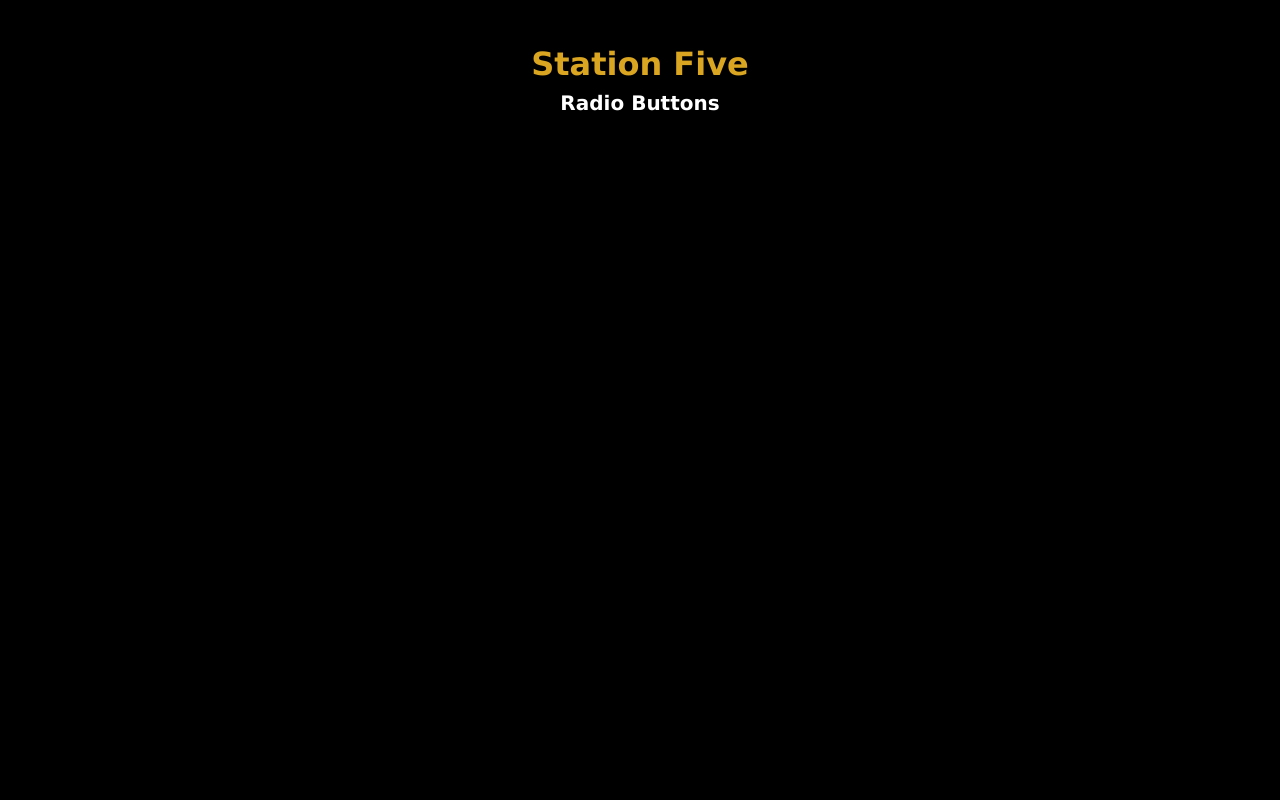
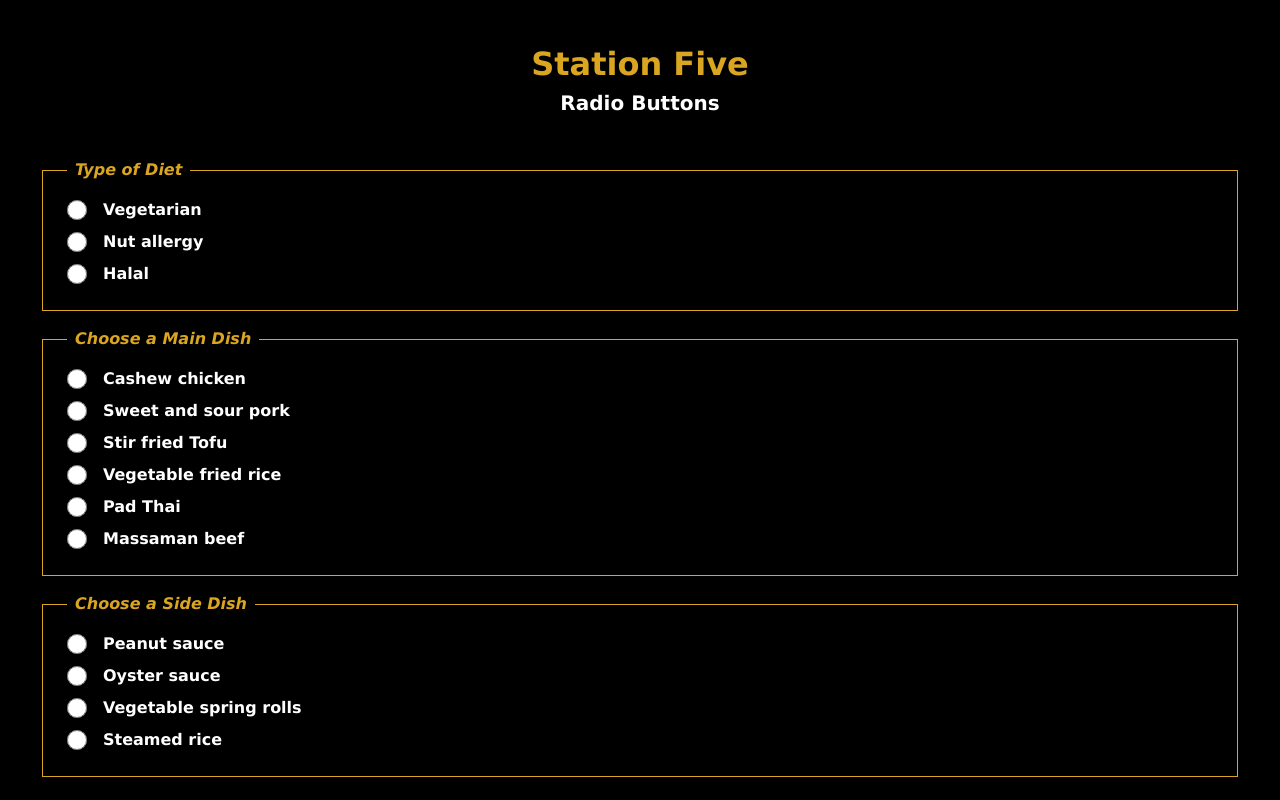
Before and after one commit to larrybarriosjr/stationfive, a React (Create React App) app: page / in a window 1280 px wide. Built offline with nearby package versions, Linux system fonts and the light colour scheme.

Commit message:
Add menu items

```diff
--- a/package.json
+++ b/package.json
@@ -4,6 +4,7 @@
   "private": true,
   "dependencies": {
     "@reduxjs/toolkit": "^1.5.1",
+    "clsx": "^1.1.1",
     "react": "^17.0.2",
     "react-dom": "^17.0.2",
     "react-redux": "^7.2.0"
--- a/src/app/App.tsx
+++ b/src/app/App.tsx
@@ -1,10 +1,12 @@
 import Header from "components/Header"
+import MenuSection from "components/MenuSection"
 import styles from "./styles.module.scss"
 
 function App() {
   return (
     <main className={styles.app}>
       <Header />
+      <MenuSection />
     </main>
   )
 }
--- /dev/null
+++ b/src/components/MenuSection.tsx
@@ -0,0 +1,46 @@
+import { useAppSelector } from "hooks/redux"
+import { MenuItemGroup } from "types/menu"
+import RadioGroup from "./RadioGroup"
+import styles from "./styles.module.scss"
+
+const MenuSection = () => {
+  const menuItems = useAppSelector(state => state.menuSlice.menuItems)
+
+  const menuLabel = (group: MenuItemGroup) => {
+    switch (group) {
+      case menuItems[0]:
+        return "Type of Diet"
+      case menuItems[1]:
+        return "Choose a Main Dish"
+      case menuItems[2]:
+        return "Choose a Side Dish"
+      default:
+        return "Please choose"
+    }
+  }
+
+  const menuName = (group: MenuItemGroup) => {
+    switch (group) {
+      case menuItems[0]:
+        return "diet"
+      case menuItems[1]:
+        return "main"
+      case menuItems[2]:
+        return "side"
+      default:
+        return ""
+    }
+  }
+
+  if (!menuItems.length) return null
+
+  return (
+    <section className={styles.menu}>
+      {menuItems.map((group, idx) => (
+        <RadioGroup key={idx} label={menuLabel(group)} items={group} name={menuName(group)} />
+      ))}
+    </section>
+  )
+}
+
+export default MenuSection
--- /dev/null
+++ b/src/components/RadioGroup.tsx
@@ -0,0 +1,31 @@
+import clsx from "clsx"
+import { MenuItemGroup } from "types/menu"
+import RadioInput from "./RadioInput"
+import styles from "./styles.module.scss"
+
+type RadioGroupProps = {
+  label: string
+  items: MenuItemGroup
+  name: string
+  disabled?: boolean
+}
+
+const RadioGroup = ({ label, items, name, disabled }: RadioGroupProps) => {
+  const fieldSetClasses = clsx([styles.radio_group, { [styles.radio_group__disabled]: disabled }])
+  const labelClasses = clsx([styles.radio_group__label, { [styles.radio_group__disabled]: disabled }])
+
+  if (!items.length) return null
+
+  return (
+    <fieldset className={fieldSetClasses}>
+      <legend className={labelClasses}>{label}</legend>
+      <div className={styles.radio_group__items}>
+        {items.map(item => (
+          <RadioInput key={item.id} id={item.id} name={name} label={item.value} />
+        ))}
+      </div>
+    </fieldset>
+  )
+}
+
+export default RadioGroup
--- /dev/null
+++ b/src/components/RadioInput.tsx
@@ -0,0 +1,21 @@
+import clsx from "clsx"
+import styles from "./styles.module.scss"
+
+type RadioInputProps = React.ComponentPropsWithoutRef<"input"> & {
+  label: string
+}
+
+const RadioInput = ({ label, ...props }: RadioInputProps) => {
+  const labelClasses = clsx([styles.radio_input__label, { [styles.radio_input__disabled]: props.disabled }])
+
+  return (
+    <div className={styles.radio_input__container}>
+      <input className={styles.radio_input__input} type="radio" {...props} />
+      <label className={labelClasses} htmlFor={props.id}>
+        {label}
+      </label>
+    </div>
+  )
+}
+
+export default RadioInput
--- a/src/components/styles.module.scss
+++ b/src/components/styles.module.scss
@@ -7,3 +7,49 @@
     font-size: 1.25rem;
   }
 }
+
+.menu {
+  display: flex;
+  flex-direction: column;
+  gap: 1rem;
+}
+
+.radio_input {
+  &__container {
+    display: flex;
+    gap: 1rem;
+    align-items: center;
+  }
+  &__input {
+    height: 1.25rem;
+    width: 1.25rem;
+  }
+  &__label {
+    color: white;
+    font-weight: 600;
+  }
+  &__disabled {
+    color: #545454;
+  }
+}
+
+.radio_group {
+  border-color: goldenrod;
+  padding: 1.5rem;
+  padding-top: 1rem;
+  &__label {
+    color: goldenrod;
+    font-weight: 800;
+    font-style: italic;
+    padding: 0 0.5rem;
+  }
+  &__items {
+    display: flex;
+    flex-direction: column;
+    gap: 0.5rem;
+  }
+  &__disabled {
+    color: #545454;
+    border-color: #545454;
+  }
+}
```
Also changed, not shown: 1 other file (tests, documents, lock files or other folders).
